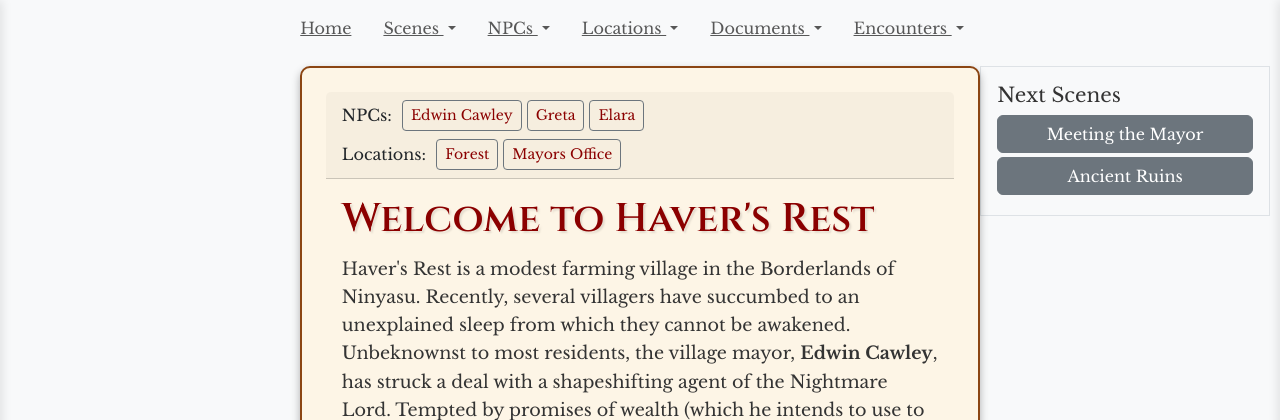
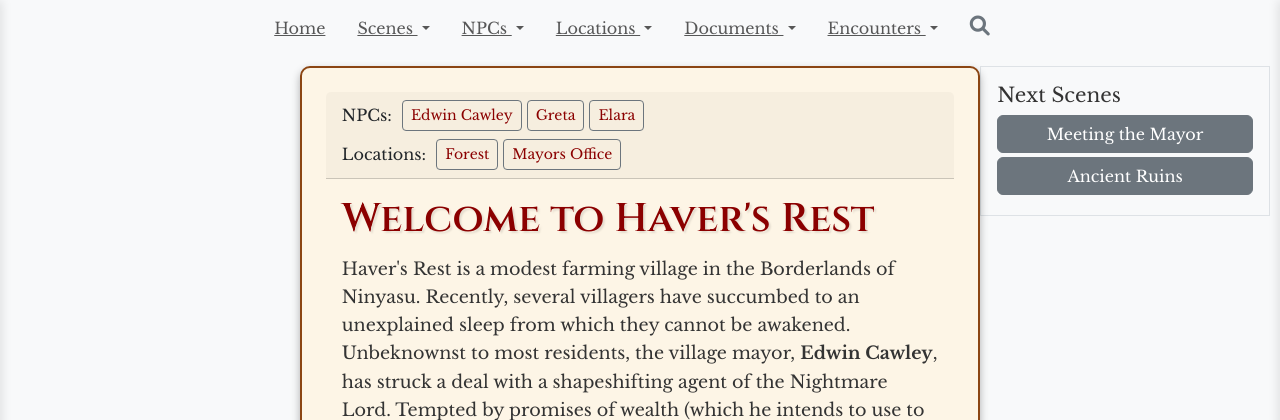
Before and after one commit to prappleizer/DMScreen, a Flask app: page /scene/intro in a window 1280 px wide. Shown: the top 420 px of the page. Run offline with Flask 3, Linux system fonts and the light colour scheme; some libraries are stand-ins or nearby versions.

Commit message:
search button in nav bar for completeness

```diff
--- a/app_files/static/css/nav.css
+++ b/app_files/static/css/nav.css
@@ -16,3 +16,28 @@
 .navbar-nav .dropdown-menu {
     text-align: center;
 }
+
+/* Style the search button */
+.search-btn {
+    background: none; /* Remove background */
+    border: none; /* Remove border */
+    padding: 8px; /* Adjust padding for better size */
+    margin: 0 0px; /* Add margin for spacing */
+    display: flex; /* Use flex to align icon */
+    align-items: center; /* Center the icon vertically */
+    font-size: 1.25rem; /* Adjust font size for the icon */
+    cursor: pointer; /* Add pointer cursor on hover */
+}
+
+.search-btn:focus {
+    outline: none; /* Remove outline on focus */
+}
+
+.search-btn i {
+    color: #6c757d; /* Color to match the navbar */
+}
+
+/* Add a hover effect */
+.search-btn:hover i {
+    color: #000; /* Change color on hover */
+}
--- a/app_files/static/js/search.js
+++ b/app_files/static/js/search.js
@@ -19,7 +19,14 @@ document.addEventListener('DOMContentLoaded', () => {
             searchInput.focus();
         }
     });
-
+    document.getElementById('search-button').addEventListener('click', () => {
+        openSearchModal();
+    });
+    // Function to open the search modal
+    function openSearchModal() {
+        searchModal.style.display = 'block';
+        searchInput.focus();
+    }
     // Close the search modal on escape key
     document.addEventListener('keydown', (event) => {
         if (event.key === 'Escape') {
--- a/app_files/templates/nav.html
+++ b/app_files/templates/nav.html
@@ -56,7 +56,6 @@
                 </ul>
             </li>
 
-
             <!-- Encounters Dropdown -->
             <li class="nav-item dropdown">
                 <a class="nav-link dropdown-toggle" href="#" id="encountersDropdown" role="button" data-bs-toggle="dropdown" aria-expanded="false">
@@ -68,6 +67,11 @@
                     {% endfor %}
                 </ul>
             </li>
+            <li class="nav-item">
+                <button id="search-button" class="search-btn">
+                    <i class="fas fa-search"></i>
+                </button>
+            </li>
         </ul>
     </div>
 </nav>
```
